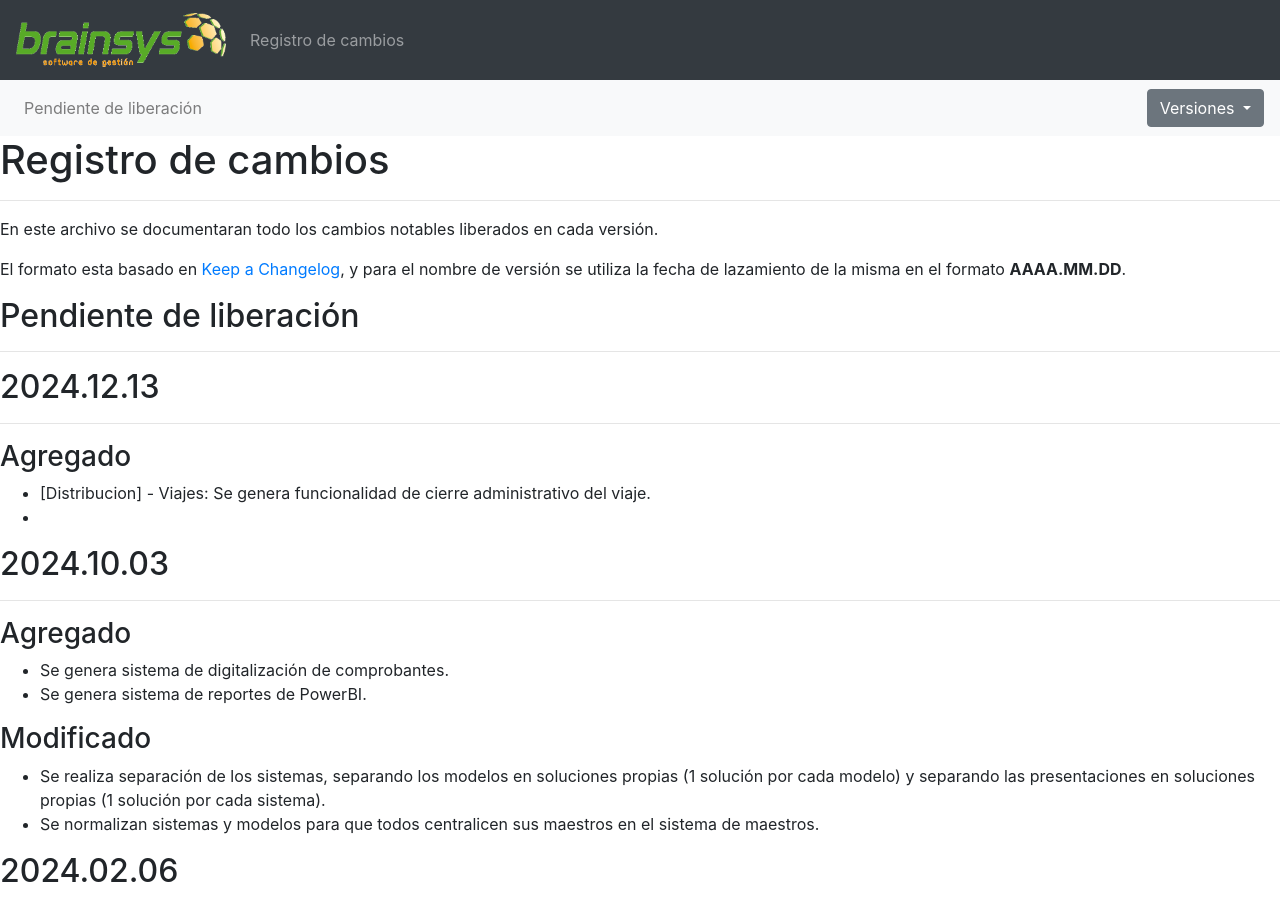
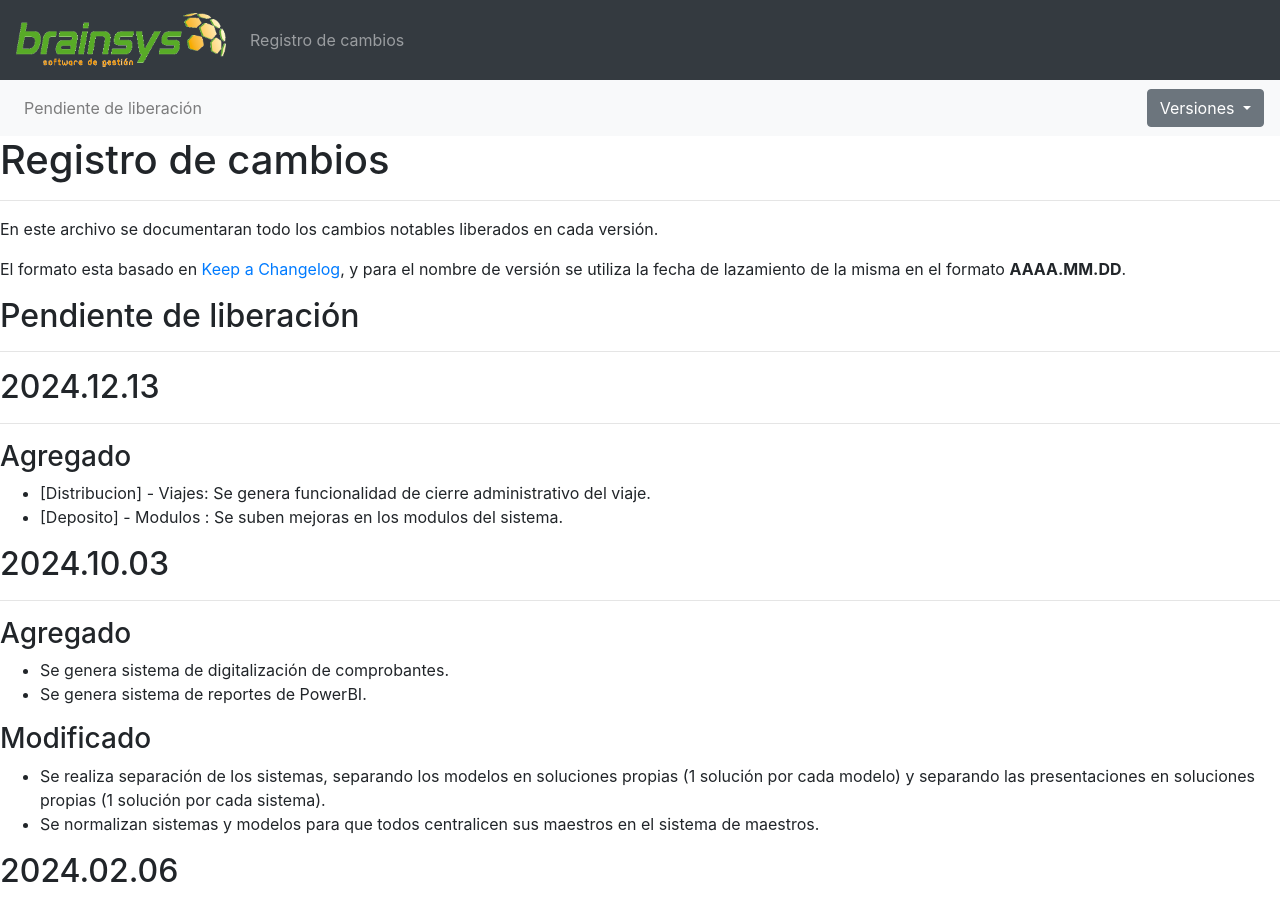
Before and after one commit to brainsys-arsaad/versionado, a Jekyll site: the page built from registro-cambios.markdown, in a window 1280 px wide and 900 px high. Built offline with Jekyll 4.4.1, drawn with Linux system fonts in a browser that asks for light colours.

Commit message:
Update registro-cambios.markdown

```diff
--- a/registro-cambios.markdown
+++ b/registro-cambios.markdown
@@ -113,7 +113,7 @@ El formato esta basado en [Keep a Changelog](https://keepachangelog.com/es-ES/1.
 
 ### Agregado
 - [Distribucion] - Viajes: Se genera funcionalidad de cierre administrativo del viaje.
-- [Deposito]: Se suben mejoras en los modulos del sistema.
+- [Deposito] - Modulos : Se suben mejoras en los modulos del sistema.
 
 ## 2024.10.03
 ---
```
